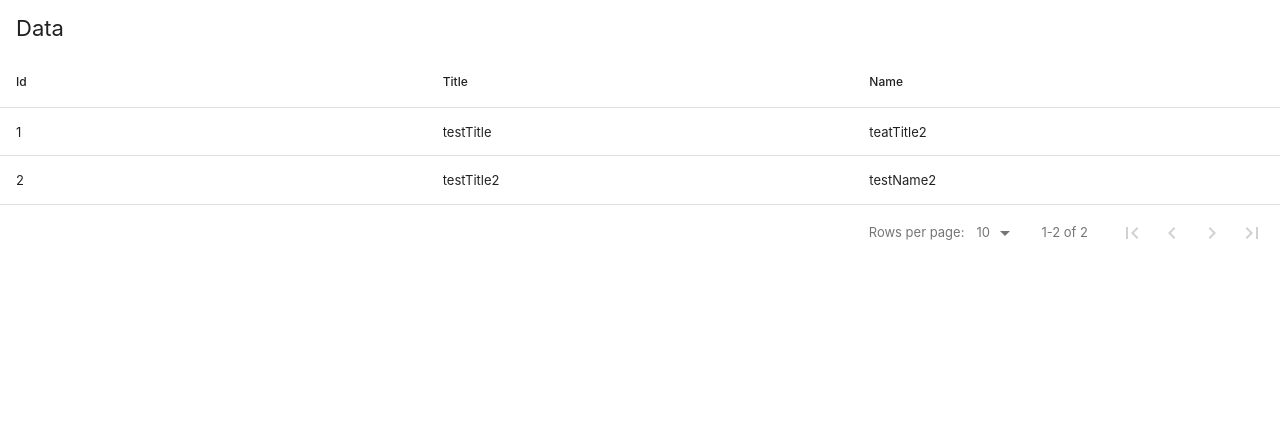
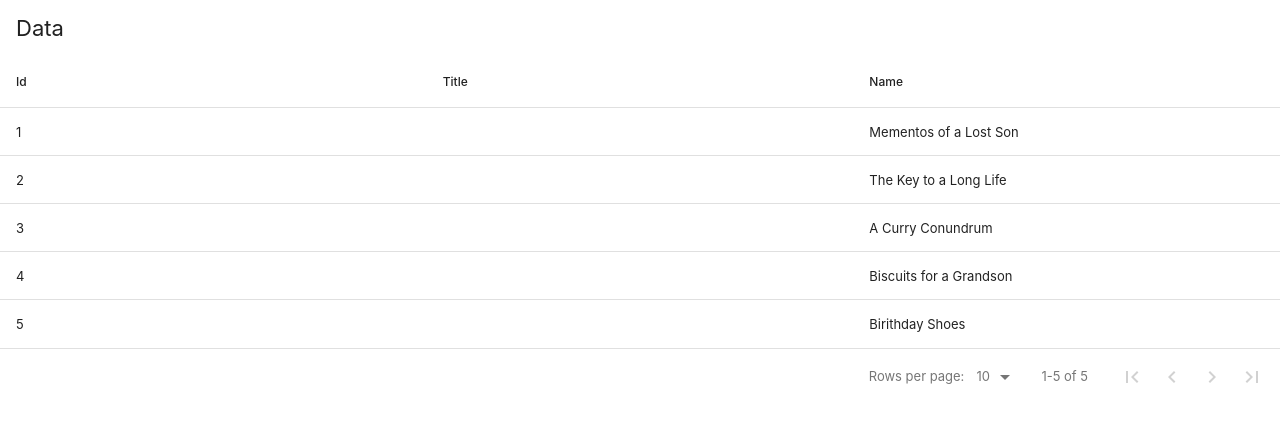
Before and after one commit to Sniffin3083/project-zohar, a React (Create React App) app: page /xeno1 in a window 1280 px wide. Shown: the top 422 px of the page. Built offline with nearby package versions, Linux system fonts and the light colour scheme.

Commit message:
Added the first bit of data

```diff
--- a/src/data/XCOneData.js
+++ b/src/data/XCOneData.js
@@ -1,12 +1,47 @@
 export default [
     {
         id: 1,
-        title: "testTitle",
-        name: "teatTitle2"
+        name: "Mementos of a Lost Son",
+        giver: "Cheryl",
+        area: "Colony 9 (Commercial District) 06:00 - 15:00",
+        prerequisites: "Access to Tephra Cave",
+        timed: "No",
+        exclusive: "No"
     },
     {
         id: 2,
-        title: "testTitle2",
-        name: "testName2"
-    }
+        name: "The Key to a Long Life",
+        giver: "Dionysis",
+        area: "Colony 9 (Residential District) 06:00 - 13:00",
+        prerequisites: "None",
+        timed: "No",
+        exclusive: "No"
+    },
+    {
+        id: 3,
+        name: "A Curry Conundrum",
+        giver: "Giorgio",
+        area: "Colony 9 (Commercial District) 06:00 - 18:00",
+        prerequisites: "Colony 9 area ☆1 1/2",
+        timed: "No",
+        exclusive: "No"
+    },
+    {
+        id: 4,
+        name: "Biscuits for a Grandson",
+        giver: "Marcia",
+        area: "Colony 9 (Commercial District) 9:00 - 15:00",
+        prerequisites: "None",
+        timed: "No",
+        exclusive: "No"
+    },
+    {
+        id: 5,
+        name: "Birithday Shoes",
+        giver: "Kantz",
+        area: "Colony 9 (Military District) 6:00 - 15:00",
+        prerequisites: "Mechonis Core cleared quests: Education-Crazy Suzanna, A Young Caotain's Trust/A Young Captains Revival.\tColony 9 Area ☆4 1/2",
+        timed: "No",
+        exclusive: "No"
+    },
 ]
```
